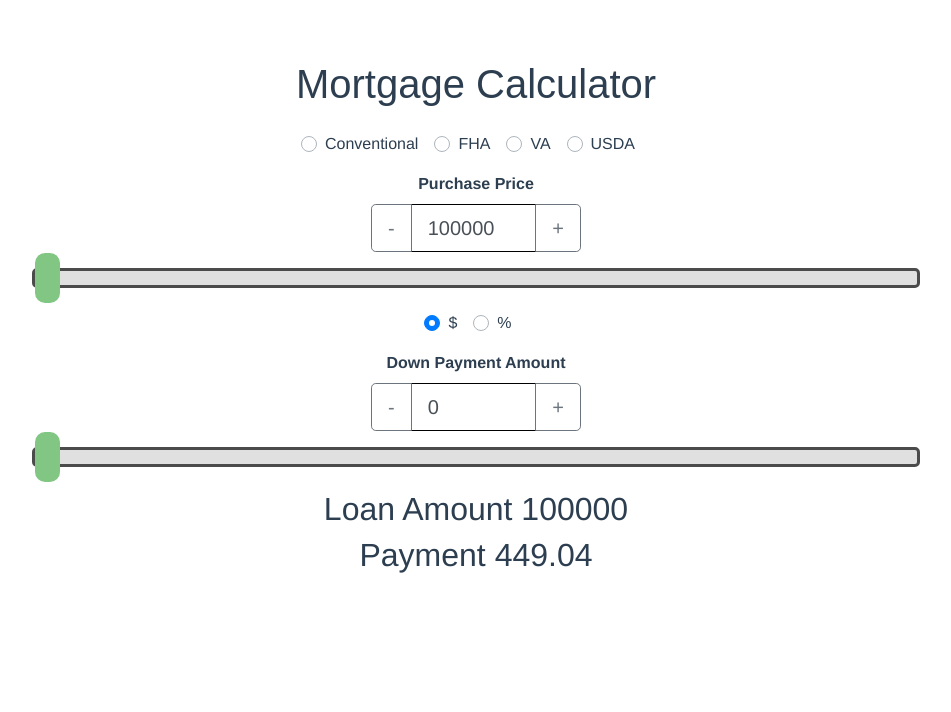
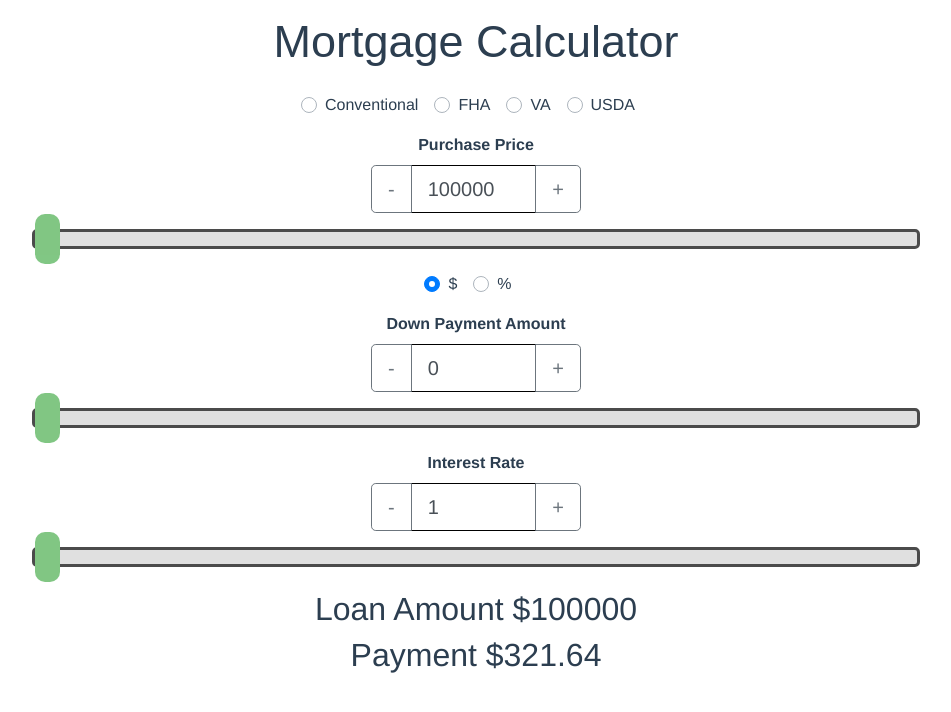
Before and after one commit to Rsteen76/mtgcalc, a Vue app: page / in a window 1280 px wide. Shown: the top 712 px of the page, without its empty margins (164-1115 px from the left). Built offline with nearby package versions, Linux system fonts and the light colour scheme.

Commit message:
Changed to parseFloat so interest calc worked and added interest input

```diff
--- a/src/App.vue
+++ b/src/App.vue
@@ -26,6 +26,6 @@ export default {
   -moz-osx-font-smoothing: grayscale;
   text-align: center;
   color: #2c3e50;
-  margin-top: 60px;
+  margin-top: 15px;
 }
 </style>
--- a/src/components/MtgCalc.vue
+++ b/src/components/MtgCalc.vue
@@ -3,7 +3,7 @@
     <h1>Mortgage Calculator</h1>
     <div class="row">
       <!-- Loan Selection -->
-      <div class="col-md-12 mx-auto mb-3 mt-3">
+      <div class="col-auto mx-auto mb-3 mt-3">
         <div class="custom-control custom-radio custom-control-inline">
           <input type="radio" id="conventional" name="loanType" class="custom-control-input">
           <label class="custom-control-label" for="conventional">Conventional</label>
@@ -39,7 +39,7 @@
       <!-- If dollar amount for down payment is picked -->
       <template v-if="picked==='dollar'">
       <div class="col-md-12">
-        <VueSlideBar min="0" max="999999" step="1000" increment="500" label='Down Payment Amount' @sliderChanged="downPayment = $event" key="dollar-input"/>
+        <VueSlideBar min="0" :max=purchasePrice step="1000" increment="500" label='Down Payment Amount' @sliderChanged="downPayment = $event" key="dollar-input"/>
       </div>
       </template>
       <!-- If a percentage for dollar amount is picked -->
@@ -48,9 +48,13 @@
         <VueSlideBar min="0" max="100" step="1" increment="1" label='Percent Down' @sliderChanged="downPercent = $event" key="percent-input" />
       </div>
       </template>
+      <!-- Select Interest Rate -->
       <div class="col-md-12">
-        <h2>Loan Amount {{loanAmount}}</h2>
-        <h2>Payment {{payment}}</h2>
+        <VueSlideBar min="1" max="10" step=".125" increment="0.125" label='Interest Rate' @sliderChanged="interestRate = $event" />
+      </div>
+      <div class="col-md-12">
+        <h2>Loan Amount ${{loanAmount}}</h2>
+        <h2>Payment ${{payment}}</h2>
       </div>
     </div>
   </div>
@@ -66,8 +70,7 @@
         downPayment: '',
         downPercent: '',
         picked: 'dollar',
-        P: 400000, //principle / initial amount borrowed
-        I: 3.5 / 100 / 12, //monthly interest rate
+        interestRate: '1',
         N: 30 * 12, //number of payments months
       }
     },
@@ -75,7 +78,13 @@
     components: {
       VueSlideBar
     },
+
     computed: {
+      // Calculate monthly interest amount
+      I: function() {
+        return parseFloat(this.interestRate) / 100 / 12;
+      },
+      // Calculate Loan Amount
       loanAmount: function() {
         if (this.picked==="percent") {
           return this.purchasePrice-(this.purchasePrice * this.downPercent*.01);
@@ -83,6 +92,7 @@
           return this.purchasePrice-this.downPayment;
         }
       },
+      // Calculate Payment Amount
       payment: function() {
         return (this.loanAmount * this.I * (Math.pow(1 + this.I, this.N)) / (Math.pow(1 + this.I, this.N) - 1)).toFixed(2);
       }
@@ -92,5 +102,19 @@
 
 <!-- Add "scoped" attribute to limit CSS to this component only -->
 <style scoped>
+  h1 {
+    font-size: 30px;
+  }
 
+  @media (min-width:600px) {
+    h1 {
+      font-size: 30px;
+    }
+  }
+
+  @media(min-width:800px) {
+    h1 {
+      font-size: 45px;
+    }
+  }
 </style>
--- a/src/components/VueSlideBar.vue
+++ b/src/components/VueSlideBar.vue
@@ -41,18 +41,18 @@
       },
       formattedValue: function() {
         // Prevent format changes when greater than 100
-        if (this.sliderValue>100) {
+        if (this.sliderValue>999) {
           return this.sliderValue = this.formattedValue.replace(/[^a-zA-Z0-9]/g,'');
         }
       }
     },
     methods:{
       addValue: function(){
-        return this.sliderValue = (parseInt(this.sliderValue) + parseInt(this.increment)).toString();
+        return this.sliderValue = (parseFloat(this.sliderValue) + parseFloat(this.increment)).toString();
       },
 
       subtractValue: function(){
-        return this.sliderValue = (parseInt(this.sliderValue) - parseInt(this.increment)).toString();
+        return this.sliderValue = (parseFloat(this.sliderValue) - parseFloat(this.increment)).toString();
       }
     }
   }
```
